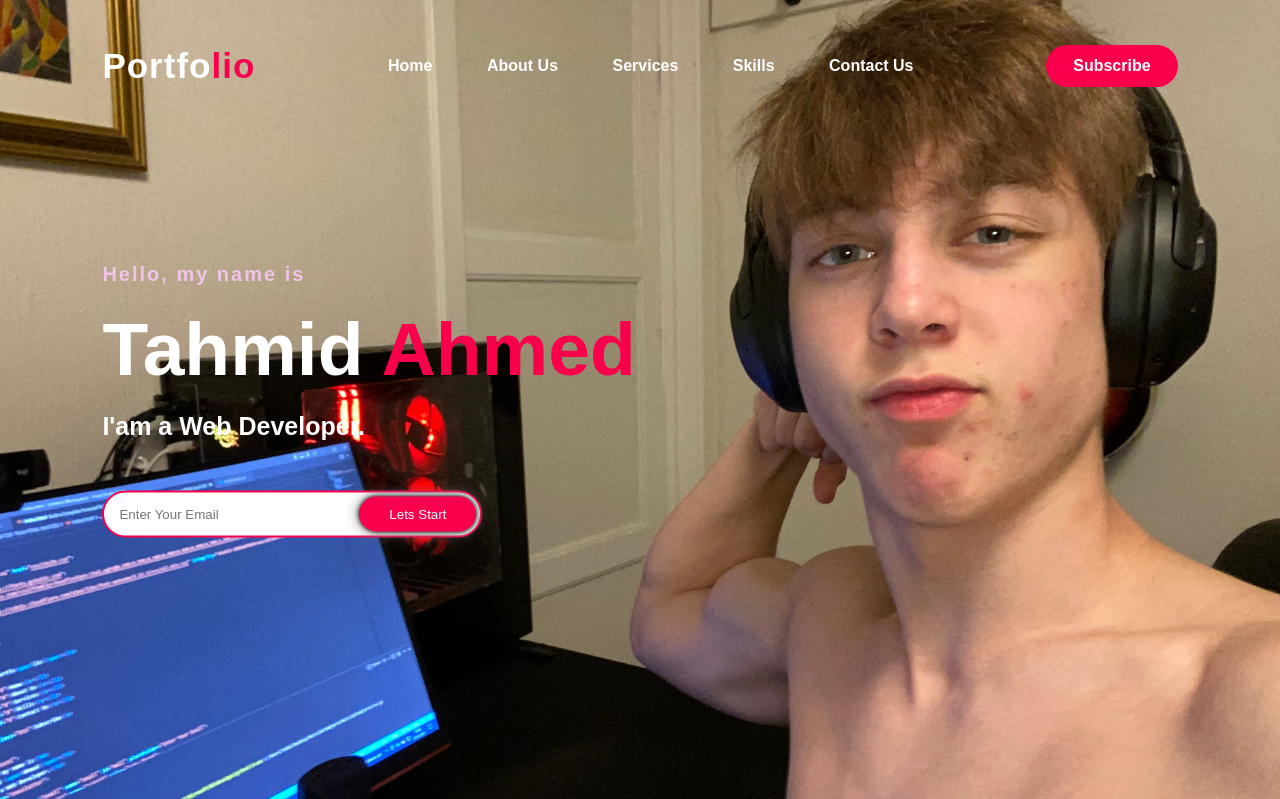
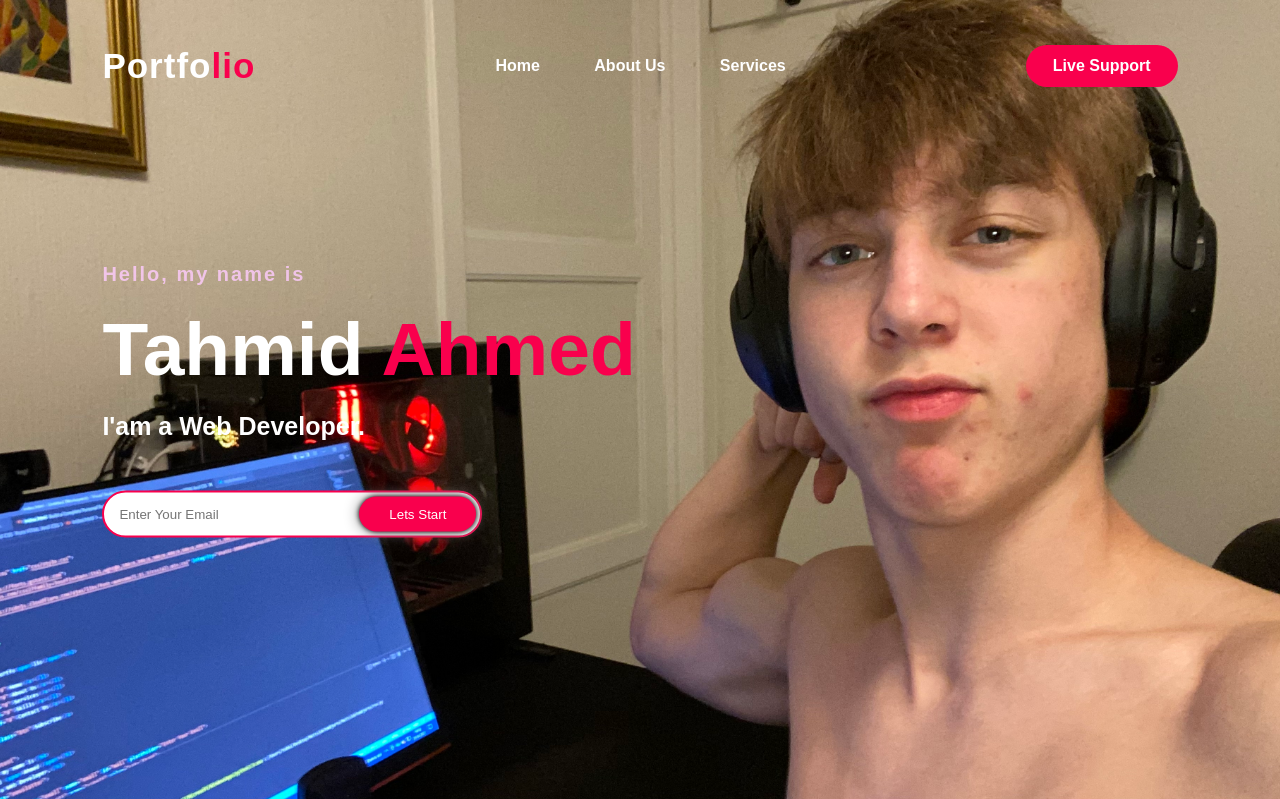
Before and after one commit to Tnobb/prosjektTVERFAGLIG, a Flask app: page / in a window 1280 px wide. Shown: the top 799 px of the page. Run offline with Flask 2, Linux system fonts and the light colour scheme.

Commit message:
Update index.html

```diff
--- a/app/templates/index.html
+++ b/app/templates/index.html
@@ -18,10 +18,8 @@
 				<li><a href="#">Home</a></li>
 				<li><a href="#">About Us</a></li>
 				<li><a href="#">Services</a></li>
-				<li><a href="#">Skills</a></li>
-				<li><a href="#">Contact Us</a></li>
 			</ul>
-			<a href="#" class="btn">Subscribe</a>
+			<a href="#" class="btn">Live Support</a>
 		</nav>
 
 		<div class="content">
```
